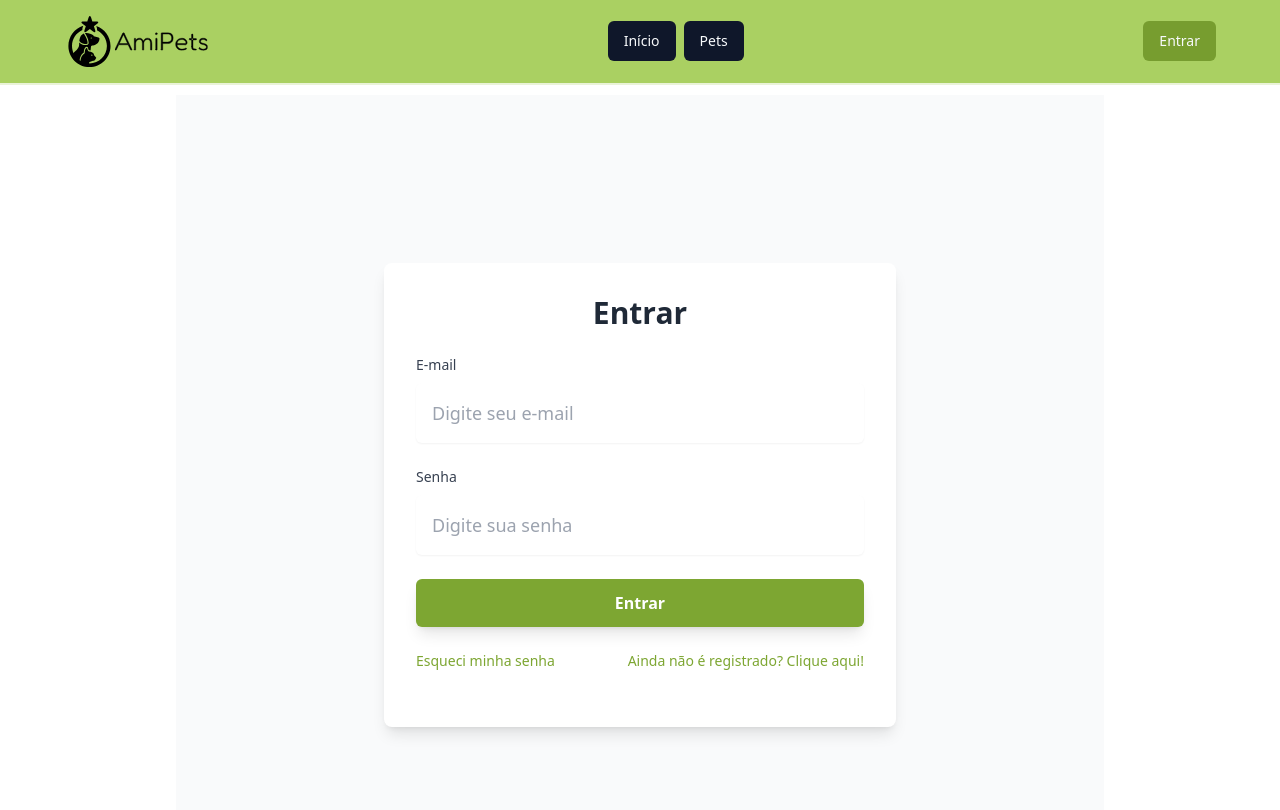
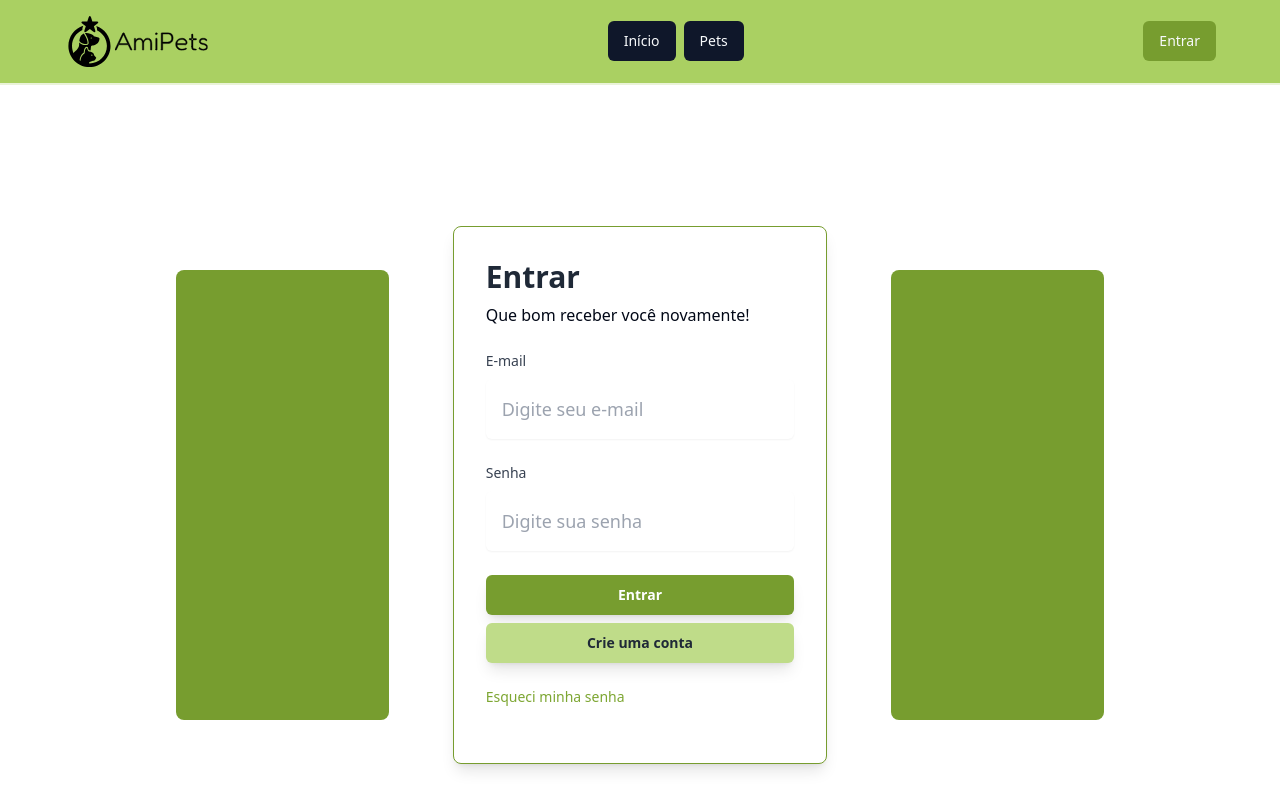
Before and after one commit to HebertFSoares/amipets-web, a React (Vite) app: page /login in a window 1280 px wide. Shown: the top 810 px of the page. Built offline with nearby package versions, Linux system fonts and the light colour scheme.

Commit message:
feat:  update login page layout

```diff
--- a/src/components/header.jsx
+++ b/src/components/header.jsx
@@ -15,7 +15,7 @@ export default function Header() {
           <Link to="/pets">Pets</Link>
         </Button>
       </div>
-      <div className="flex gap-4 rounded-3xl">
+      <div>
         <Button className="bg-primary-400">
           <Link to="/login">Entrar</Link>
         </Button>
--- a/src/layouts/loginLayout.jsx
+++ b/src/layouts/loginLayout.jsx
@@ -1,5 +1,7 @@
 import { useState } from "react";
 import axios from "axios";
+import { Link } from "react-router-dom";
+import { Button } from "../components/ui/button";
 
 export default function Login() {
   const [email, setEmail] = useState("");
@@ -32,14 +34,21 @@ export default function Login() {
   };
 
   return (
-    <div className="flex flex-col min-h-screen bg-gray-50">
-      <div className="flex-grow flex items-center justify-center">
-        <div className="w-full max-w-lg bg-white p-8 rounded-lg shadow-lg">
-          <h2 className="text-3xl font-bold text-center text-gray-800 mb-6">Entrar</h2>
+    <div className="flex flex-col min-h-screen">
+      <div className="flex-grow flex items-center justify-center gap-16">
+        <div className="w-[244px] h-[450px] rounded-lg bg-primary-400" />
+        <div className=" max-w-lg bg-white p-8 rounded-lg border border-primary-400 shadow-lg w-[420px]">
+          <div className="flex flex-col gap-2 mb-6 ">
+            <h2 className="text-3xl font-bold text-gray-800">Entrar</h2>
+            <p>Que bom receber você novamente!</p>
+          </div>
 
           <form onSubmit={handleLogin}>
             <div className="mb-6">
-              <label htmlFor="email" className="block text-sm font-medium text-gray-700">
+              <label
+                htmlFor="email"
+                className="block text-sm font-medium text-gray-700"
+              >
                 E-mail
               </label>
               <input
@@ -54,7 +63,10 @@ export default function Login() {
             </div>
 
             <div className="mb-6">
-              <label htmlFor="password" className="block text-sm font-medium text-gray-700">
+              <label
+                htmlFor="password"
+                className="block text-sm font-medium text-gray-700"
+              >
                 Senha
               </label>
               <input
@@ -68,28 +80,31 @@ export default function Login() {
               />
             </div>
 
-            {error && <p className="text-red-500 text-sm text-center mb-4">{error}</p>}
+            {error && (
+              <p className="text-red-500 text-sm text-center mb-4">{error}</p>
+            )}
 
-            <div className="mb-6">
-              <button
+            <div className="flex flex-col mb-6 gap-2">
+              <Button
                 type="submit"
-                className="w-full bg-[#7DA632] text-white font-semibold py-3 px-4 rounded-md shadow-lg hover:bg-[#6b9132] transition duration-200"
+                className="w-full bg-primary-400 text-white font-semibold py-3 px-4 rounded-md shadow-lg hover:bg-primary-300 transition duration-200"
                 disabled={loading}
               >
                 {loading ? "Carregando..." : "Entrar"}
-              </button>
+              </Button>
+              <Button className="w-full bg-primary-700 text-gray-800 font-semibold py-3 px-4 rounded-md shadow-lg hover:bg-primary-500 transition duration-200">
+                <Link to={"/registrar"}>Crie uma conta</Link>
+              </Button>
             </div>
 
             <div className="flex justify-between items-center mb-6">
               <a href="#" className="text-sm text-[#7DA632] hover:underline">
                 Esqueci minha senha
               </a>
-              <a href="#" className="text-sm text-[#7DA632] hover:underline">
-                Ainda não é registrado? Clique aqui!
-              </a>
             </div>
           </form>
         </div>
+        <div className="w-[244px] h-[450px] rounded-lg bg-primary-400" />
       </div>
     </div>
   );
```
